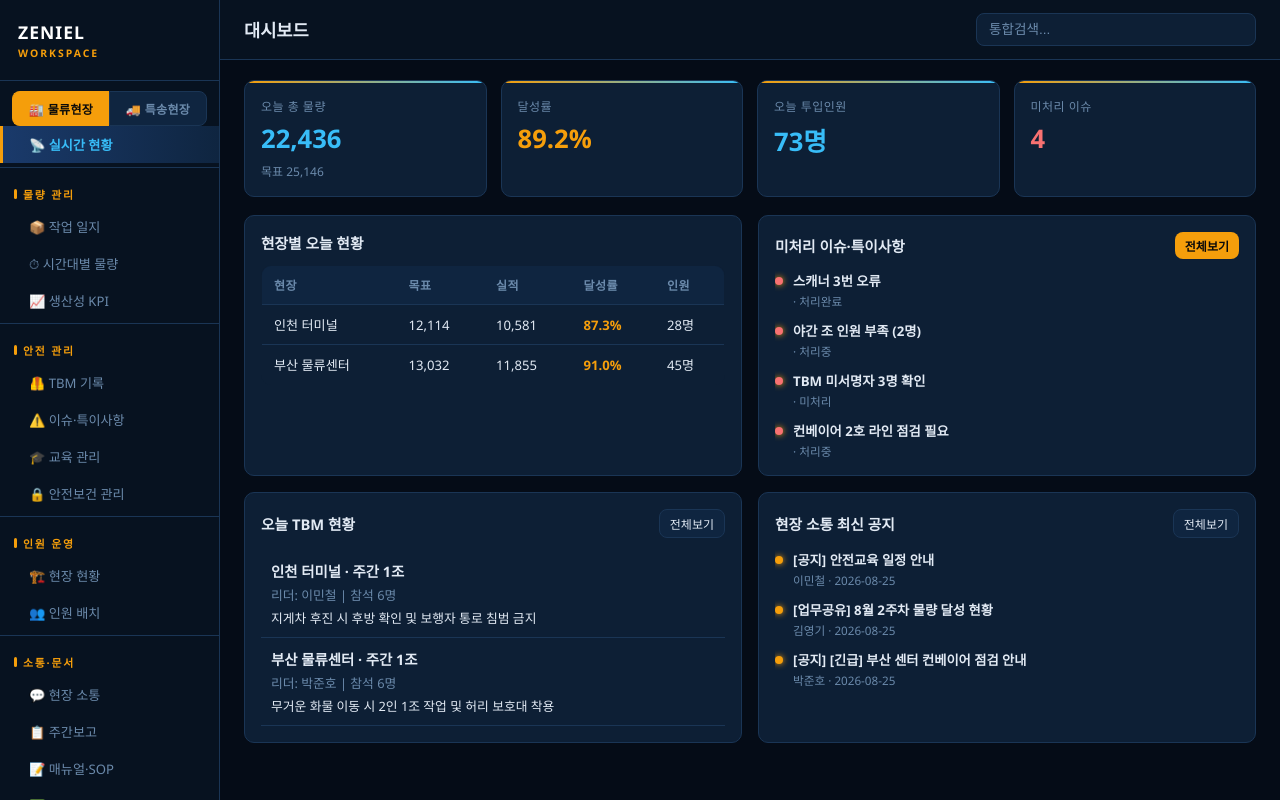
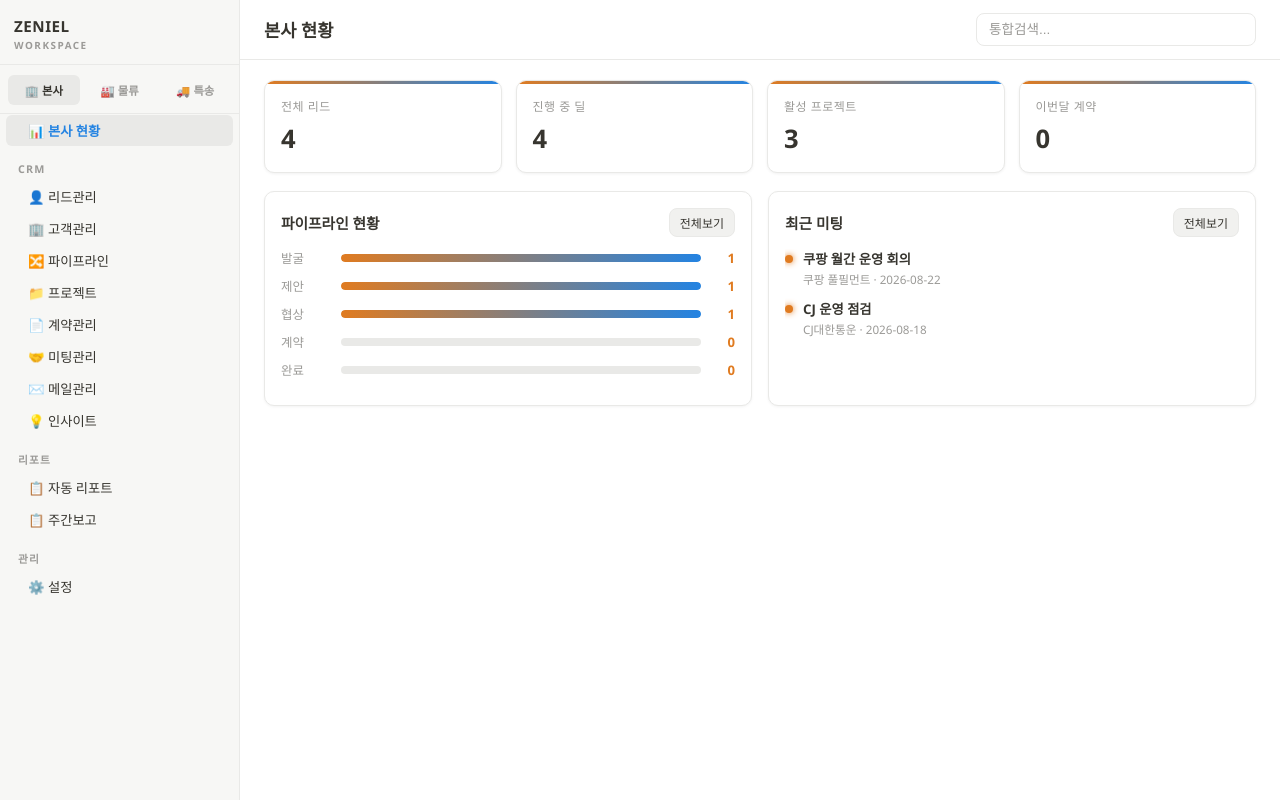
Before and after one commit to ygkim80-maker/workspace, a FastAPI app: page / in a window 1280 px wide. Run offline with FastAPI, Linux system fonts and the light colour scheme; data comes from the database, SQL or seed files in the repository.

Commit message:
feat: 라이트 테마 + 3탭 워크스페이스(본사/물류/특송) + 자동 리포트

```diff
--- a/zeniel-workspace/static/app.js
+++ b/zeniel-workspace/static/app.js
@@ -1010,4 +1010,4 @@ document.addEventListener('click', e => {
 });
 
 // ===== 초기화 =====
-document.addEventListener('DOMContentLoaded', () => { navigate('dashboard'); });
+document.addEventListener('DOMContentLoaded', () => { switchWorkspace('hq'); });
--- a/zeniel-workspace/static/logistics.js
+++ b/zeniel-workspace/static/logistics.js
@@ -1,18 +1,134 @@
 // ===== 워크스페이스 전환 =====
-let currentWorkspace = 'logistics';
+let currentWorkspace = 'hq';
 
 function switchWorkspace(ws) {
   currentWorkspace = ws;
-  document.getElementById('nav-logistics').style.display = ws === 'logistics' ? '' : 'none';
-  document.getElementById('nav-special').style.display = ws === 'special' ? '' : 'none';
-  document.getElementById('ws-tab-logistics').classList.toggle('active', ws === 'logistics');
-  document.getElementById('ws-tab-special').classList.toggle('active', ws === 'special');
-
-  if (ws === 'logistics') {
-    navigate('dashboard');
-  } else {
-    navigate('sd-dashboard');
+  ['hq', 'logistics', 'special'].forEach(w => {
+    const nav = document.getElementById(`nav-${w}`);
+    const tab = document.getElementById(`ws-tab-${w}`);
+    if (nav) nav.style.display = w === ws ? '' : 'none';
+    if (tab) tab.classList.toggle('active', w === ws);
+  });
+  if (ws === 'hq') navigate('hq-dashboard');
+  else if (ws === 'logistics') navigate('dashboard');
+  else navigate('sd-dashboard');
+}
+
+// ===== 본사 현황 대시보드 =====
+async function loadHqDashboard() {
+  const [leads, pipeline, projects, contracts, meetings] = await Promise.all([
+    api.get('/api/v1/leads').catch(() => []),
+    api.get('/api/v1/pipeline').catch(() => []),
+    api.get('/api/v1/projects').catch(() => []),
+    api.get('/api/v1/contracts').catch(() => []),
+    api.get('/api/v1/meetings').catch(() => []),
+  ]);
+  document.getElementById('hq-leads').textContent = leads.length;
+  document.getElementById('hq-deals').textContent = pipeline.filter(r => r.stage !== '종료').length;
+  document.getElementById('hq-projects').textContent = projects.filter(r => r.status === '진행중').length;
+  const thisMonth = new Date().toISOString().slice(0, 7);
+  document.getElementById('hq-contracts').textContent = contracts.filter(r => (r.signed_date || '').startsWith(thisMonth)).length;
+
+  // 파이프라인 스테이지별 집계
+  const stages = ['발굴', '제안', '협상', '계약', '완료'];
+  const stageCount = {};
+  stages.forEach(s => stageCount[s] = 0);
+  pipeline.forEach(r => { if (stageCount[r.stage] !== undefined) stageCount[r.stage]++; });
+  const maxC = Math.max(...Object.values(stageCount), 1);
+  document.getElementById('hq-pipeline-summary').innerHTML = stages.map(s => `
+    <div class="pipeline-row">
+      <span class="label">${s}</span>
+      <div class="pipeline-track"><div class="pipeline-fill" style="width:${stageCount[s]/maxC*100}%"></div></div>
+      <span class="pipeline-num">${stageCount[s]}</span>
+    </div>`).join('');
+
+  // 최근 미팅
+  const recent = [...meetings].sort((a, b) => (b.date || '').localeCompare(a.date || '')).slice(0, 5);
+  document.getElementById('hq-recent-meetings').innerHTML = recent.length
+    ? recent.map(r => `<div class="timeline-item"><div class="timeline-dot"></div><div><h4>${r.title || '-'}</h4><p>${r.counterpart || '-'} · ${r.date || '-'}</p></div></div>`).join('')
+    : '<div style="color:var(--muted)">미팅 기록 없음</div>';
+}
+
+// ===== 자동 리포트 생성 =====
+async function generateAutoReport() {
+  const type = document.getElementById('ar-type').value;
+  const target = document.getElementById('ar-target').value;
+  const dateVal = document.getElementById('ar-date').value || new Date().toISOString().slice(0, 10);
+  const out = document.getElementById('ar-output');
+  out.textContent = '리포트 생성 중...';
+
+  const date = new Date(dateVal);
+  const period = type === 'weekly'
+    ? `${dateVal.slice(0, 7)} ${Math.ceil(date.getDate() / 7)}주차`
+    : `${dateVal.slice(0, 7)}`;
+
+  let lines = [];
+  lines.push(`◆ ZENIEL WORKSPACE — ${type === 'weekly' ? '주간' : '월간'} 리포트`);
+  lines.push(`  기간: ${period}   생성일: ${new Date().toISOString().slice(0,10)}`);
+  lines.push('─'.repeat(60));
+
+  try {
+    if (target === 'logistics' || target === 'all') {
+      const [wl, issues, tbm, edu] = await Promise.all([
+        api.get('/api/v1/worklogs'), api.get('/api/v1/issues'),
+        api.get('/api/v1/tbm'), api.get('/api/v1/safety_edu'),
+      ]);
+      const prefix = type === 'weekly' ? dateVal.slice(0,7) : dateVal.slice(0,7);
+      const wlP = wl.filter(r => (r.date || '').startsWith(prefix));
+      const totalActual = wlP.reduce((s,r) => s + (r.actual_qty||0), 0);
+      const totalTarget = wlP.reduce((s,r) => s + (r.target_qty||0), 0);
+      const openIssues = issues.filter(r => r.status !== '처리완료');
+      lines.push('\n【 물류현장 】');
+      lines.push(`  · 총 처리물량: ${totalActual.toLocaleString()}건 / 목표 ${totalTarget.toLocaleString()}건 (달성률 ${totalTarget ? (totalActual/totalTarget*100).toFixed(1) : 0}%)`);
+      lines.push(`  · TBM 실시: ${tbm.filter(r=>(r.date||'').startsWith(prefix)).length}회`);
+      lines.push(`  · 안전교육: ${edu.filter(r=>(r.date||'').startsWith(prefix)).length}건`);
+      lines.push(`  · 미처리 이슈: ${openIssues.length}건`);
+      if (openIssues.length > 0) {
+        openIssues.slice(0,3).forEach(r => lines.push(`    - [${r.severity}] ${r.title}`));
+      }
+    }
+
+    if (target === 'special' || target === 'all') {
+      const [del, staff, bi] = await Promise.all([
+        api.get('/api/v1/card_deliveries'), api.get('/api/v1/branch_staff'), api.get('/api/v1/branch_issues'),
+      ]);
+      const prefix = dateVal.slice(0,7);
+      const delP = del.filter(r => (r.date||'').startsWith(prefix));
+      const totalRec = delP.reduce((s,r) => s+(r.received||0),0);
+      const totalDel = delP.reduce((s,r) => s+(r.delivered||0),0);
+      const openBi = bi.filter(r => r.status !== '처리완료');
+      lines.push('\n【 특송현장 】');
+      lines.push(`  · 카드 수령: ${totalRec.toLocaleString()}장 / 배송완료: ${totalDel.toLocaleString()}장 (완료율 ${totalRec ? (totalDel/totalRec*100).toFixed(1) : 0}%)`);
+      lines.push(`  · 지사 이탈인원: ${staff.filter(r=>(r.date||'').startsWith(prefix)).reduce((s,r)=>s+(r.resigned||0),0)}명`);
+      lines.push(`  · 미처리 지사이슈: ${openBi.length}건`);
+    }
+
+    if (target === 'hq' || target === 'all') {
+      const [leads, pipeline, contracts] = await Promise.all([
+        api.get('/api/v1/leads'), api.get('/api/v1/pipeline'), api.get('/api/v1/contracts'),
+      ]);
+      const prefix = dateVal.slice(0,7);
+      const newLeads = leads.filter(r => (r.created_at||'').startsWith(prefix));
+      const wonDeals = pipeline.filter(r => r.stage === '완료' && (r.last_contact||'').startsWith(prefix));
+      lines.push('\n【 본사 CRM 】');
+      lines.push(`  · 신규 리드: ${newLeads.length}건`);
+      lines.push(`  · 진행 중 딜: ${pipeline.filter(r=>r.stage !== '완료' && r.stage !== '종료').length}건`);
+      lines.push(`  · 이번달 계약: ${contracts.filter(r=>(r.signed_date||'').startsWith(prefix)).length}건`);
+    }
+
+    lines.push('\n' + '─'.repeat(60));
+    lines.push('  ※ 본 리포트는 ZENIEL WORKSPACE 데이터 기반 자동 생성됩니다.');
+    out.textContent = lines.join('\n');
+  } catch(e) {
+    out.textContent = '리포트 생성 중 오류가 발생했습니다.';
   }
+}
+
+function printReport() {
+  const content = document.getElementById('ar-output').textContent;
+  const w = window.open('', '_blank');
+  w.document.write(`<pre style="font-family:monospace;font-size:14px;padding:24px">${content}</pre>`);
+  w.print();
 }
 
 // ===== navigate 확장 =====
@@ -34,6 +150,7 @@ function navigate(page) {
     'safety-edu': '교육 관리', staffing: '인원 배치',
     'safety-mgmt': '안전보건 관리',
     'sd-dashboard': '특송 현황', 'sd-delivery': '배송 물량', 'sd-staff': '인원 현황', 'sd-issues': '지사 특이사항',
+    'hq-dashboard': '본사 현황', 'auto-report': '자동 리포트',
   };
   document.getElementById('page-title').textContent = titles[page] || page;
   const loaders = {
@@ -48,6 +165,7 @@ function navigate(page) {
     'safety-mgmt': loadSafetyMgmt,
     'sd-dashboard': loadSdDashboard, 'sd-delivery': loadSdDelivery,
     'sd-staff': loadSdStaff, 'sd-issues': loadSdIssues,
+    'hq-dashboard': loadHqDashboard,
   };
   if (loaders[page]) loaders[page]();
 }
--- a/zeniel-workspace/static/style.css
+++ b/zeniel-workspace/static/style.css
@@ -1,17 +1,17 @@
 :root {
-  --bg: #050c17;
-  --sidebar: #071220;
-  --card: #0d1f35;
-  --card2: #0f2540;
-  --border: #1a3555;
-  --text: #e2eaf4;
-  --muted: #6b8aab;
-  --amber: #f59e0b;
-  --sky: #38bdf8;
-  --emerald: #34d399;
-  --danger: #f87171;
-  --primary: #38bdf8;
-  --primary-dark: #0ea5e9;
+  --bg: #ffffff;
+  --sidebar: #f7f7f5;
+  --card: #ffffff;
+  --card2: #f1f1ef;
+  --border: #e9e9e7;
+  --text: #37352f;
+  --muted: #9b9a97;
+  --amber: #e07b20;
+  --sky: #2383e2;
+  --emerald: #0f9d6a;
+  --danger: #e03e3e;
+  --primary: #2383e2;
+  --primary-dark: #1a6ec4;
 }
 * { box-sizing: border-box; }
 body {
@@ -23,16 +23,16 @@ body {
 .app-shell { display: flex; min-height: 100vh; }
 
 /* Sidebar */
-.sidebar { width: 220px; background: var(--sidebar); color: var(--text); flex-shrink: 0; border-right: 1px solid var(--border); overflow-y: auto; height: 100vh; }
-.brand { padding: 20px 18px; font-weight: 900; font-size: 1.1rem; color: #fff; border-bottom: 1px solid var(--border); letter-spacing: 1px; }
-.brand span { display: block; font-size: 0.65rem; color: var(--amber); letter-spacing: 2px; text-transform: uppercase; margin-top: 2px; }
-.nav-item { padding: 9px 18px 9px 26px; cursor: pointer; font-size: 0.82rem; transition: background .12s, color .12s; color: var(--muted); border-left: 3px solid transparent; }
-.nav-item:hover { background: #0f2540; color: var(--text); border-left-color: var(--border); }
-.nav-item.active { background: linear-gradient(90deg, #1a3a6b, #0f2540); color: var(--sky); font-weight: 700; border-left: 3px solid var(--amber); }
+.sidebar { width: 240px; background: var(--sidebar); color: var(--text); flex-shrink: 0; border-right: 1px solid var(--border); overflow-y: auto; height: 100vh; }
+.brand { padding: 16px 14px 12px; font-weight: 800; font-size: 0.95rem; color: var(--text); border-bottom: 1px solid var(--border); letter-spacing: .5px; }
+.brand span { display: block; font-size: 0.62rem; color: var(--muted); letter-spacing: 1.5px; text-transform: uppercase; margin-top: 2px; }
+.nav-item { padding: 6px 12px 6px 22px; cursor: pointer; font-size: 0.83rem; transition: background .1s; color: var(--text); border-radius: 6px; margin: 1px 6px; }
+.nav-item:hover { background: var(--border); }
+.nav-item.active { background: var(--border); color: var(--sky); font-weight: 600; }
 
 /* Main */
 .main { flex: 1; display: flex; flex-direction: column; min-width: 0; }
-.topbar { background: var(--sidebar); padding: 13px 24px; display: flex; justify-content: space-between; align-items: center; border-bottom: 1px solid var(--border); }
+.topbar { background: var(--bg); padding: 13px 24px; display: flex; justify-content: space-between; align-items: center; border-bottom: 1px solid var(--border); }
 .topbar h2 { margin: 0; font-size: 1.1rem; color: var(--text); }
 .search-wrap { position: relative; width: 280px; }
 .search-wrap input { width: 100%; padding: 8px 12px; border: 1px solid var(--border); border-radius: 8px; font-size: 0.85rem; background: var(--card); color: var(--text); }
@@ -48,13 +48,13 @@ body {
 
 /* KPI Cards */
 .kpi-row { display: grid; grid-template-columns: repeat(4, 1fr); gap: 14px; margin-bottom: 18px; }
-.kpi-card { background: var(--card); border: 1px solid var(--border); border-radius: 10px; padding: 16px; display: flex; flex-direction: column; gap: 6px; position: relative; overflow: hidden; }
-.kpi-card::before { content: ''; position: absolute; top: 0; left: 0; right: 0; height: 2px; background: linear-gradient(90deg, var(--amber), var(--sky)); }
+.kpi-card { background: var(--card); border: 1px solid var(--border); border-radius: 10px; padding: 16px; display: flex; flex-direction: column; gap: 6px; position: relative; overflow: hidden; box-shadow: 0 1px 3px rgba(0,0,0,.06); }
+.kpi-card::before { content: ''; position: absolute; top: 0; left: 0; right: 0; height: 3px; background: linear-gradient(90deg, var(--amber), var(--sky)); }
 .kpi-label { font-size: 0.75rem; color: var(--muted); text-transform: uppercase; letter-spacing: .5px; }
-.kpi-value { font-size: 1.6rem; font-weight: 800; color: var(--sky); font-variant-numeric: tabular-nums; }
+.kpi-value { font-size: 1.6rem; font-weight: 800; color: var(--text); font-variant-numeric: tabular-nums; }
 
 .dash-grid { display: grid; grid-template-columns: 1fr 1fr; gap: 16px; }
-.panel { background: var(--card); border: 1px solid var(--border); border-radius: 10px; padding: 16px; }
+.panel { background: var(--card); border: 1px solid var(--border); border-radius: 10px; padding: 16px; box-shadow: 0 1px 3px rgba(0,0,0,.05); }
 .panel-header { display: flex; justify-content: space-between; align-items: center; margin-bottom: 12px; }
 .panel-header h3 { margin: 0; font-size: 0.92rem; color: var(--text); }
 
@@ -85,19 +85,19 @@ body {
 .btn-primary, .btn-secondary, .btn-icon, .btn-danger {
   border: none; border-radius: 8px; cursor: pointer; font-size: 0.82rem; padding: 8px 14px; transition: opacity .15s, background .15s;
 }
-.btn-primary { background: var(--amber); color: #0a0a0a; font-weight: 700; }
-.btn-primary:hover { opacity: .88; }
+.btn-primary { background: var(--sky); color: #fff; font-weight: 700; }
+.btn-primary:hover { background: var(--primary-dark); }
 .btn-secondary { background: var(--card2); color: var(--text); border: 1px solid var(--border); }
 .btn-secondary:hover { background: var(--border); }
 .btn-icon { background: var(--card2); color: var(--sky); padding: 5px 10px; margin-right: 4px; border: 1px solid var(--border); }
-.btn-danger { background: rgba(248,113,113,.12); color: var(--danger); padding: 5px 10px; border: 1px solid rgba(248,113,113,.3); }
+.btn-danger { background: rgba(224,62,62,.08); color: var(--danger); padding: 5px 10px; border: 1px solid rgba(224,62,62,.2); }
 
 /* Table */
-.data-table { width: 100%; border-collapse: collapse; background: var(--card); border-radius: 10px; overflow: hidden; border: 1px solid var(--border); }
+.data-table { width: 100%; border-collapse: collapse; background: var(--card); border-radius: 10px; overflow: hidden; border: 1px solid var(--border); box-shadow: 0 1px 3px rgba(0,0,0,.05); }
 .data-table th, .data-table td { padding: 10px 12px; text-align: left; border-bottom: 1px solid var(--border); font-size: 0.82rem; }
 .data-table th { background: var(--card2); color: var(--muted); font-weight: 600; font-size: 0.75rem; text-transform: uppercase; letter-spacing: .5px; }
 .data-table tr:last-child td { border-bottom: none; }
-.data-table tbody tr:hover { background: rgba(56,189,248,.04); }
+.data-table tbody tr:hover { background: var(--card2); }
 .task-done td { color: var(--muted); text-decoration: line-through; }
 .empty-state { text-align: center; color: var(--muted); padding: 24px !important; text-decoration: none !important; }
 
@@ -149,8 +149,8 @@ body {
 .user-info small { color: var(--muted); }
 
 /* Modal */
-.modal-overlay { position: fixed; inset: 0; background: rgba(0,0,0,.7); display: flex; align-items: center; justify-content: center; z-index: 100; backdrop-filter: blur(4px); }
-.modal { background: var(--card2); border: 1px solid var(--border); border-radius: 12px; width: 480px; max-width: 92vw; max-height: 86vh; overflow-y: auto; }
+.modal-overlay { position: fixed; inset: 0; background: rgba(0,0,0,.25); display: flex; align-items: center; justify-content: center; z-index: 100; backdrop-filter: blur(2px); }
+.modal { background: var(--bg); border: 1px solid var(--border); border-radius: 12px; width: 480px; max-width: 92vw; max-height: 86vh; overflow-y: auto; box-shadow: 0 8px 32px rgba(0,0,0,.15); }
 .modal-header { display: flex; justify-content: space-between; align-items: center; padding: 16px 20px; border-bottom: 1px solid var(--border); }
 .modal-header h3 { margin: 0; font-size: 1rem; color: var(--text); }
 .modal-close { background: none; border: none; font-size: 1.3rem; cursor: pointer; color: var(--muted); }
@@ -178,28 +178,14 @@ body {
 
 /* Nav section labels */
 .nav-section-label {
-  padding: 18px 14px 6px;
-  font-size: 0.68rem;
-  color: var(--amber);
+  padding: 14px 18px 4px;
+  font-size: 0.67rem;
+  color: var(--muted);
   text-transform: uppercase;
-  letter-spacing: 1.8px;
-  font-weight: 700;
-  border-top: 1px solid var(--border);
-  margin-top: 4px;
-  display: flex;
-  align-items: center;
-  gap: 6px;
+  letter-spacing: 1.2px;
+  font-weight: 600;
+  margin-top: 2px;
 }
-.nav-section-label::before {
-  content: '';
-  display: inline-block;
-  width: 3px;
-  height: 10px;
-  background: var(--amber);
-  border-radius: 2px;
-  flex-shrink: 0;
-}
-.nav-section-label:first-of-type { border-top: 1px solid var(--border); margin-top: 8px; }
 
 /* KPI inline */
 .kpi-stat-inline { display: flex; gap: 20px; flex-wrap: wrap; }
@@ -443,15 +429,12 @@ body {
 .text-danger { color: var(--danger); font-weight: 700; }
 
 /* 워크스페이스 전환 탭 */
-.ws-tabs { display: flex; gap: 0; padding: 10px 12px 0; }
+.ws-tabs { display: flex; gap: 4px; padding: 10px 8px 8px; border-bottom: 1px solid var(--border); }
 .ws-tab {
-  flex: 1; padding: 8px 4px; font-size: .75rem; font-weight: 700;
-  background: var(--card2); color: var(--muted);
-  border: 1px solid var(--border); cursor: pointer;
-  transition: background .15s, color .15s;
-  letter-spacing: .3px;
+  flex: 1; padding: 6px 4px; font-size: .71rem; font-weight: 600;
+  background: transparent; color: var(--muted);
+  border: 1px solid transparent; border-radius: 6px; cursor: pointer;
+  transition: background .12s, color .12s;
 }
-.ws-tab:first-child { border-radius: 8px 0 0 8px; border-right: none; }
-.ws-tab:last-child { border-radius: 0 8px 8px 0; }
-.ws-tab.active { background: var(--amber); color: #0a0a0a; border-color: var(--amber); }
-.ws-tab:not(.active):hover { background: var(--card); color: var(--text); }
+.ws-tab.active { background: var(--border); color: var(--text); font-weight: 700; }
+.ws-tab:not(.active):hover { background: var(--card2); color: var(--text); }
--- a/zeniel-workspace/templates/index.html
+++ b/zeniel-workspace/templates/index.html
@@ -13,13 +13,36 @@
 
     <!-- 워크스페이스 전환 탭 -->
     <div class="ws-tabs">
-      <button class="ws-tab active" id="ws-tab-logistics" onclick="switchWorkspace('logistics')">🏭 물류현장</button>
-      <button class="ws-tab" id="ws-tab-special" onclick="switchWorkspace('special')">🚚 특송현장</button>
+      <button class="ws-tab active" id="ws-tab-hq" onclick="switchWorkspace('hq')">🏢 본사</button>
+      <button class="ws-tab" id="ws-tab-logistics" onclick="switchWorkspace('logistics')">🏭 물류</button>
+      <button class="ws-tab" id="ws-tab-special" onclick="switchWorkspace('special')">🚚 특송</button>
     </div>
 
+    <!-- 본사 메뉴 -->
+    <nav class="nav" id="nav-hq" style="display:none">
+      <div class="nav-item" data-page="hq-dashboard" onclick="navigate('hq-dashboard')">📊 본사 현황</div>
+
+      <div class="nav-section-label">CRM</div>
+      <div class="nav-item" data-page="leads" onclick="navigate('leads')">👤 리드관리</div>
+      <div class="nav-item" data-page="customers" onclick="navigate('customers')">🏢 고객관리</div>
+      <div class="nav-item" data-page="pipeline" onclick="navigate('pipeline')">🔀 파이프라인</div>
+      <div class="nav-item" data-page="projects" onclick="navigate('projects')">📁 프로젝트</div>
+      <div class="nav-item" data-page="contracts" onclick="navigate('contracts')">📄 계약관리</div>
+      <div class="nav-item" data-page="meetings" onclick="navigate('meetings')">🤝 미팅관리</div>
+      <div class="nav-item" data-page="emails" onclick="navigate('emails')">✉️ 메일관리</div>
+      <div class="nav-item" data-page="insights" onclick="navigate('insights')">💡 인사이트</div>
+
+      <div class="nav-section-label">리포트</div>
+      <div class="nav-item" data-page="auto-report" onclick="navigate('auto-report')">📋 자동 리포트</div>
+      <div class="nav-item" data-page="weekly-report" onclick="navigate('weekly-report')">📋 주간보고</div>
+
+      <div class="nav-section-label">관리</div>
+      <div class="nav-item" data-page="settings" onclick="navigate('settings')">⚙️ 설정</div>
+    </nav>
+
     <!-- 물류현장 메뉴 -->
-    <nav class="nav" id="nav-logistics">
-      <div class="nav-item active" data-page="dashboard" onclick="navigate('dashboard')">📡 실시간 현황</div>
+    <nav class="nav" id="nav-logistics" style="display:none">
+      <div class="nav-item" data-page="dashboard" onclick="navigate('dashboard')">📡 실시간 현황</div>
 
       <div class="nav-section-label">물량 관리</div>
       <div class="nav-item" data-page="worklog" onclick="navigate('worklog')">📦 작업 일지</div>
@@ -43,16 +66,6 @@
       <div class="nav-item" data-page="tasks" onclick="navigate('tasks')">✅ 할일</div>
       <div class="nav-item" data-page="schedules" onclick="navigate('schedules')">📅 일정</div>
 
-      <div class="nav-section-label">본사 CRM</div>
-      <div class="nav-item" data-page="leads" onclick="navigate('leads')">👤 리드관리</div>
-      <div class="nav-item" data-page="customers" onclick="navigate('customers')">🏢 고객관리</div>
-      <div class="nav-item" data-page="pipeline" onclick="navigate('pipeline')">🔀 파이프라인</div>
-      <div class="nav-item" data-page="projects" onclick="navigate('projects')">📁 프로젝트</div>
-      <div class="nav-item" data-page="contracts" onclick="navigate('contracts')">📄 계약관리</div>
-      <div class="nav-item" data-page="meetings" onclick="navigate('meetings')">🤝 미팅관리</div>
-      <div class="nav-item" data-page="emails" onclick="navigate('emails')">✉️ 메일관리</div>
-      <div class="nav-item" data-page="insights" onclick="navigate('insights')">💡 인사이트</div>
-      <div class="nav-item" data-page="settings" onclick="navigate('settings')">⚙️ 설정</div>
     </nav>
 
     <!-- 특송현장 메뉴 -->
@@ -86,7 +99,50 @@
 
     <main class="content">
 
-      <section id="page-dashboard" class="page active">
+      <!-- ===== 본사 현황 ===== -->
+      <section id="page-hq-dashboard" class="page">
+        <div class="kpi-row">
+          <div class="kpi-card"><span class="kpi-label">전체 리드</span><span class="kpi-value" id="hq-leads">-</span></div>
+          <div class="kpi-card"><span class="kpi-label">진행 중 딜</span><span class="kpi-value" id="hq-deals">-</span></div>
+          <div class="kpi-card"><span class="kpi-label">활성 프로젝트</span><span class="kpi-value" id="hq-projects">-</span></div>
+          <div class="kpi-card"><span class="kpi-label">이번달 계약</span><span class="kpi-value" id="hq-contracts">-</span></div>
+        </div>
+        <div class="dash-grid">
+          <div class="panel">
+            <div class="panel-header"><h3>파이프라인 현황</h3><button class="btn-secondary" style="font-size:.75rem;padding:5px 10px" onclick="navigate('pipeline')">전체보기</button></div>
+            <div id="hq-pipeline-summary"></div>
+          </div>
+          <div class="panel">
+            <div class="panel-header"><h3>최근 미팅</h3><button class="btn-secondary" style="font-size:.75rem;padding:5px 10px" onclick="navigate('meetings')">전체보기</button></div>
+            <div id="hq-recent-meetings" class="timeline"></div>
+          </div>
+        </div>
+      </section>
+
+      <!-- ===== 자동 리포트 ===== -->
+      <section id="page-auto-report" class="page">
+        <div class="toolbar">
+          <select id="ar-type">
+            <option value="weekly">주간 리포트</option>
+            <option value="monthly">월간 리포트</option>
+          </select>
+          <select id="ar-target">
+            <option value="logistics">물류현장</option>
+            <option value="special">특송현장</option>
+            <option value="hq">본사 CRM</option>
+            <option value="all">전체 통합</option>
+          </select>
+          <input id="ar-date" type="date"/>
+          <span class="spacer"></span>
+          <button class="btn-primary" onclick="generateAutoReport()">📋 리포트 생성</button>
+          <button class="btn-secondary" onclick="printReport()">🖨️ 인쇄</button>
+        </div>
+        <div class="panel" id="ar-output" style="min-height:400px;white-space:pre-wrap;font-size:.88rem;line-height:2;color:var(--text)">
+          <span style="color:var(--muted)">위에서 유형과 기간을 선택하고 리포트 생성 버튼을 누르세요.</span>
+        </div>
+      </section>
+
+      <section id="page-dashboard" class="page">
         <!-- 현장 실시간 현황 대시보드 -->
         <div class="kpi-row">
           <div class="kpi-card">
```
